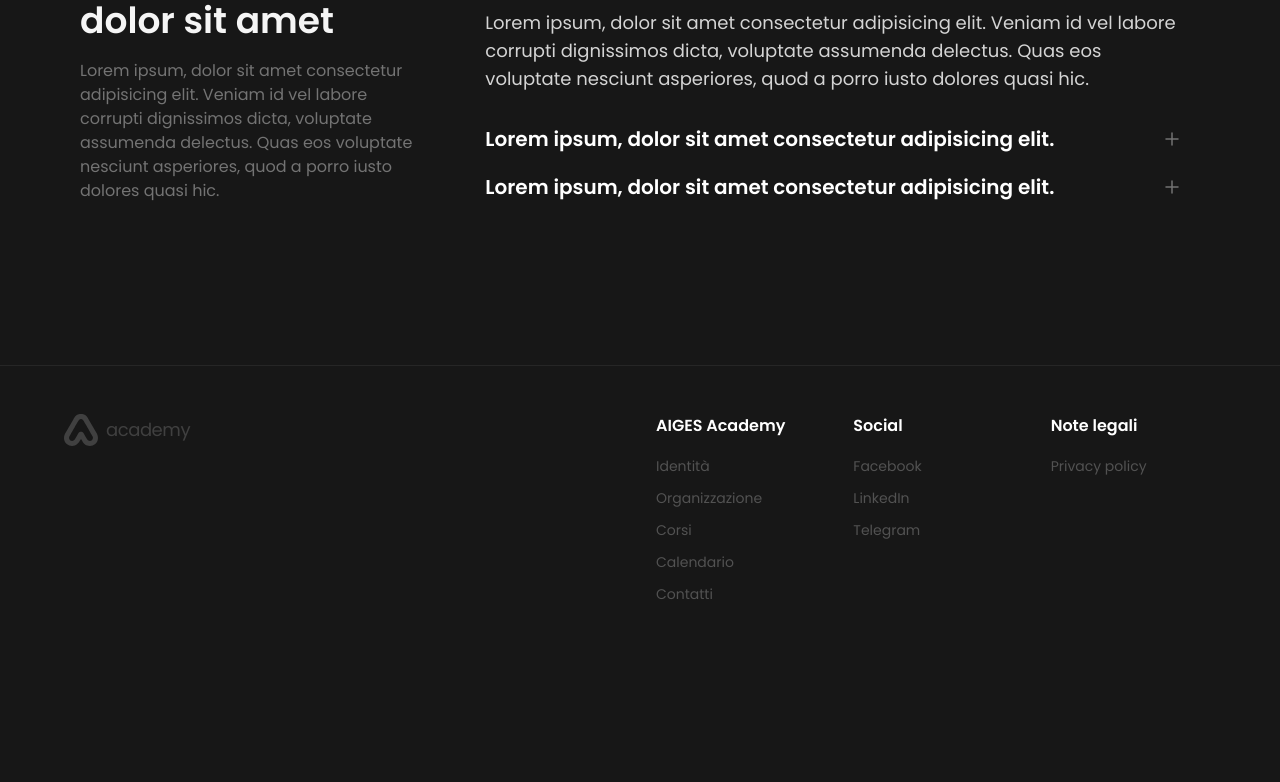
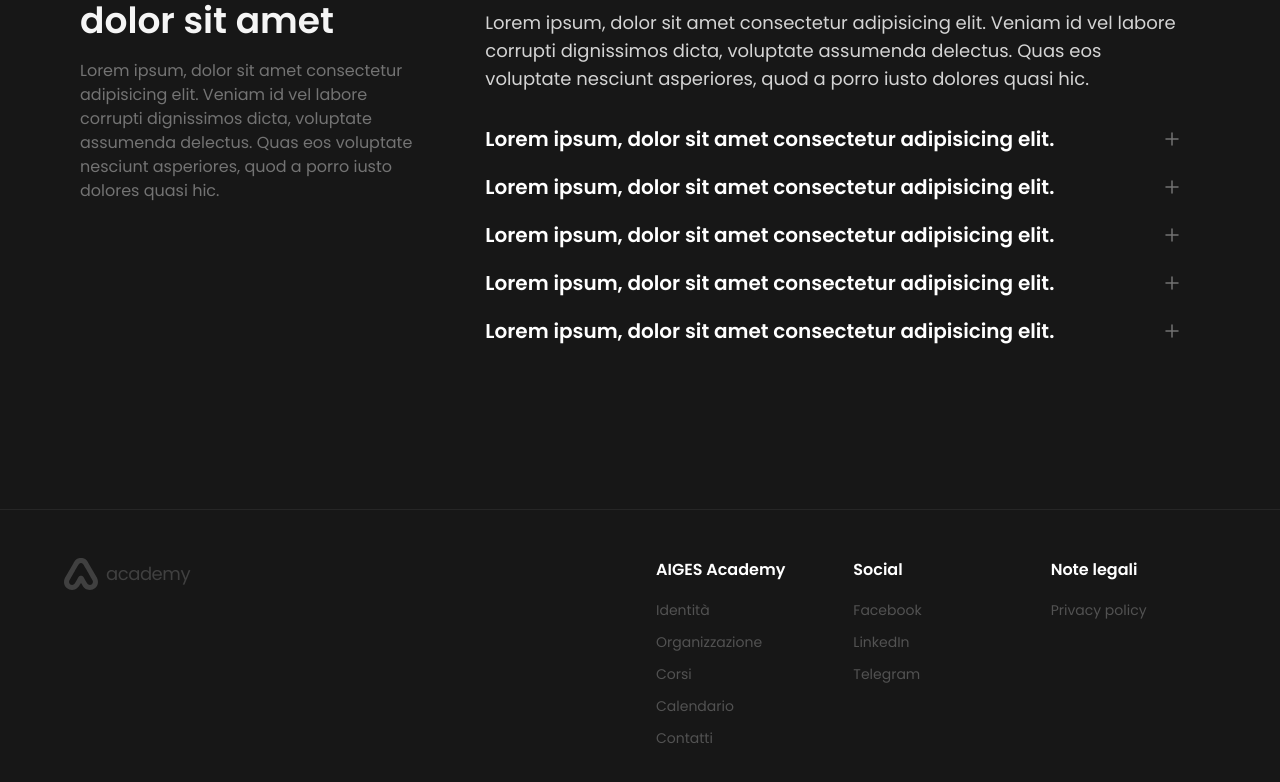
Before and after one commit to plasm/academy, a Nuxt app: page /corsi/aggiornamento-professionale in a window 1280 px wide. Shown: the part 1964-2746 px from the top of the page. Before the commit the page ends 2618 px from the top, so only its background shows below. Built offline with nearby package versions, Linux system fonts and the light colour scheme.

Commit message:
externalized faqs

```diff
--- /dev/null
+++ b/json/courses/faq-aggiornamento-professionale.json
@@ -0,0 +1,32 @@
+[
+  {
+    "active": true,
+    "question": "Lorem ipsum, dolor sit amet consectetur adipisicing elit.",
+    "answer": "Lorem ipsum, dolor sit amet consectetur adipisicing elit. Veniam id vel labore corrupti dignissimos dicta, voluptate assumenda delectus. Quas eos voluptate nesciunt asperiores, quod a porro iusto dolores quasi hic."
+  },
+  {
+    "active": false,
+    "question": "Lorem ipsum, dolor sit amet consectetur adipisicing elit.",
+    "answer": "Lorem ipsum, dolor sit amet consectetur adipisicing elit. Veniam id vel labore corrupti dignissimos dicta, voluptate assumenda delectus. Quas eos voluptate nesciunt asperiores, quod a porro iusto dolores quasi hic."
+  },
+  {
+    "active": false,
+    "question": "Lorem ipsum, dolor sit amet consectetur adipisicing elit.",
+    "answer": "Lorem ipsum, dolor sit amet consectetur adipisicing elit. Veniam id vel labore corrupti dignissimos dicta, voluptate assumenda delectus. Quas eos voluptate nesciunt asperiores, quod a porro iusto dolores quasi hic."
+  },
+  {
+    "active": false,
+    "question": "Lorem ipsum, dolor sit amet consectetur adipisicing elit.",
+    "answer": "Lorem ipsum, dolor sit amet consectetur adipisicing elit. Veniam id vel labore corrupti dignissimos dicta, voluptate assumenda delectus. Quas eos voluptate nesciunt asperiores, quod a porro iusto dolores quasi hic."
+  },
+  {
+    "active": false,
+    "question": "Lorem ipsum, dolor sit amet consectetur adipisicing elit.",
+    "answer": "Lorem ipsum, dolor sit amet consectetur adipisicing elit. Veniam id vel labore corrupti dignissimos dicta, voluptate assumenda delectus. Quas eos voluptate nesciunt asperiores, quod a porro iusto dolores quasi hic."
+  },
+  {
+    "active": false,
+    "question": "Lorem ipsum, dolor sit amet consectetur adipisicing elit.",
+    "answer": "Lorem ipsum, dolor sit amet consectetur adipisicing elit. Veniam id vel labore corrupti dignissimos dicta, voluptate assumenda delectus. Quas eos voluptate nesciunt asperiores, quod a porro iusto dolores quasi hic."
+  }
+]
--- a/pages/corsi/aggiornamento-professionale.vue
+++ b/pages/corsi/aggiornamento-professionale.vue
@@ -68,27 +68,12 @@
   </div>
 </template>
 <script>
+import faqs from '@/json/courses/faq-aggiornamento-professionale.json'
 export default {
   name: 'page-aggiornamento-professionale',
   data () {
     return {
-      faqs: [
-        {
-          active: true,
-          question: 'Lorem ipsum, dolor sit amet consectetur adipisicing elit.',
-          answer: 'Lorem ipsum, dolor sit amet consectetur adipisicing elit. Veniam id vel labore corrupti dignissimos dicta, voluptate assumenda delectus. Quas eos voluptate nesciunt asperiores, quod a porro iusto dolores quasi hic.'
-        },
-        {
-          active: false,
-          question: 'Lorem ipsum, dolor sit amet consectetur adipisicing elit.',
-          answer: 'Lorem ipsum, dolor sit amet consectetur adipisicing elit. Veniam id vel labore corrupti dignissimos dicta, voluptate assumenda delectus. Quas eos voluptate nesciunt asperiores, quod a porro iusto dolores quasi hic.'
-        },
-        {
-          active: false,
-          question: 'Lorem ipsum, dolor sit amet consectetur adipisicing elit.',
-          answer: 'Lorem ipsum, dolor sit amet consectetur adipisicing elit. Veniam id vel labore corrupti dignissimos dicta, voluptate assumenda delectus. Quas eos voluptate nesciunt asperiores, quod a porro iusto dolores quasi hic.'
-        }
-      ]
+      faqs
     }
   }
 }
```
